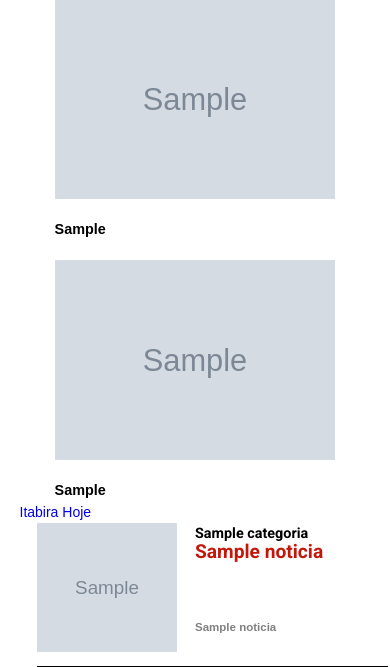
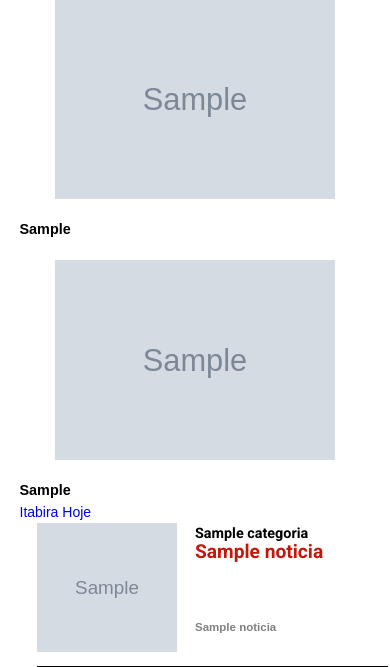
Before and after one commit to wandinhooliveira/itabirahoje, a Django app: template core/templates/noticia.html in a window 390 px wide. Shown: the part 202-869 px from the top of the page. Run offline with Django 3.2, Linux system fonts and the light colour scheme; the template is opened without the code that fills it: most values are stand-ins (such as "Sample title", 1, 10 or a date in 2020); grey boxes marked "Sample" are stand-in pictures; some libraries are stand-ins or nearby versions.

Commit message:
tamanho texto

```diff
--- a/core/static/css/noticia.css
+++ b/core/static/css/noticia.css
@@ -49,6 +49,12 @@ h6{
     width: 80%;
 
 }
+@media (max-width: 1100px)
+{
+    .texto{
+        width: 100%;
+    }
+}
 
 #centralizador{
     align:center;
```
Also changed, not shown: core/templates/index.html (line endings or trailing spaces).
